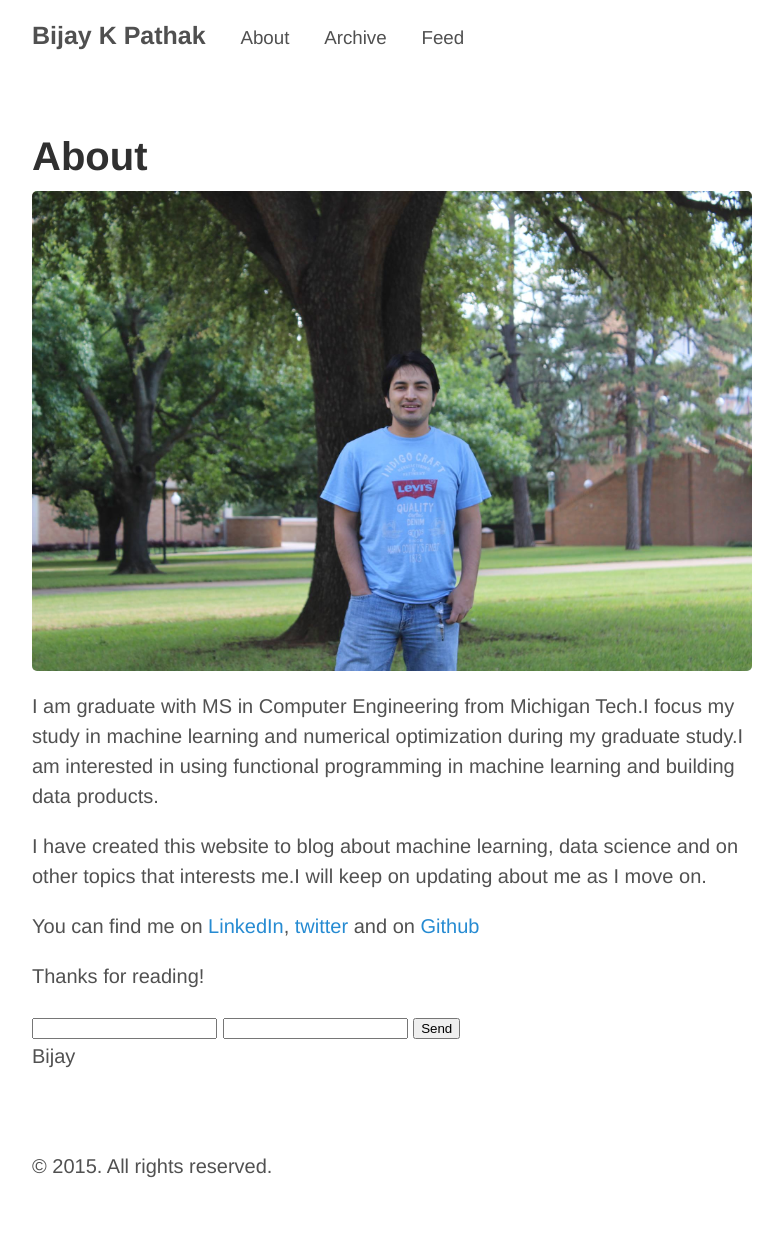
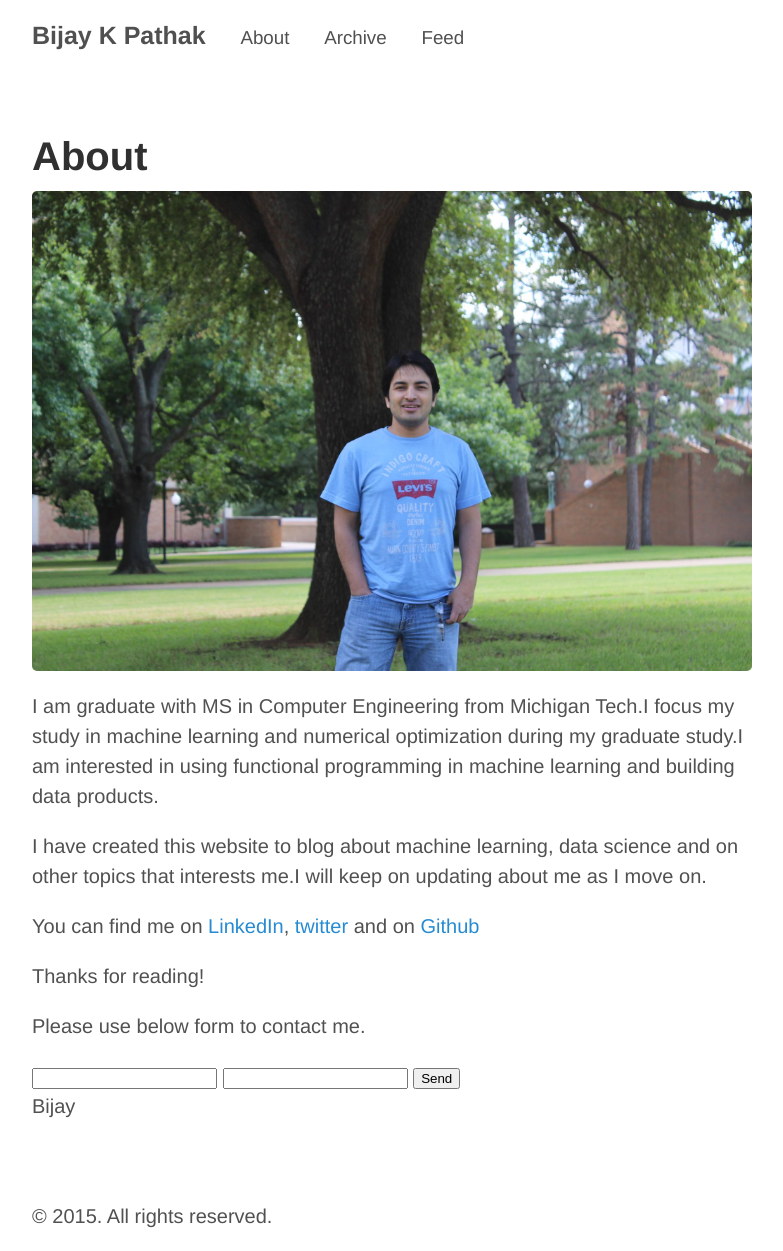
Before and after one commit to bkpathak/bkpathak.github.io, a Jekyll site: the page built from about.md, in a window 1280 px wide. Shown: the whole page, without its empty margins (248-1031 px from the left). Built offline with Jekyll 4.4.1, drawn with Linux system fonts in a browser that asks for light colours; Markdown is read by kramdown in place of the engine named in the settings; before the commit the page ends 1201 px from its top, so only the background shows below that.

Commit message:
added contact me form

```diff
--- a/about.md
+++ b/about.md
@@ -12,7 +12,10 @@ I have created this website to blog about machine learning, data science and on
 You can find me on [LinkedIn](http://www.linkedin.com/in/bijaykpathak/), [twitter](https://twitter.com/bijay697) and on [Github](https://github.com/bkpathak)
 
 Thanks for reading!
-<form action="//formspree.io/your@email.com"
+
+Please use below form to contact me.
+
+<form action="//formspree.io/pathakbijaykumar@gmail.com"
       method="POST">
     <input type="text" name="name">
     <input type="email" name="_replyto">
```
